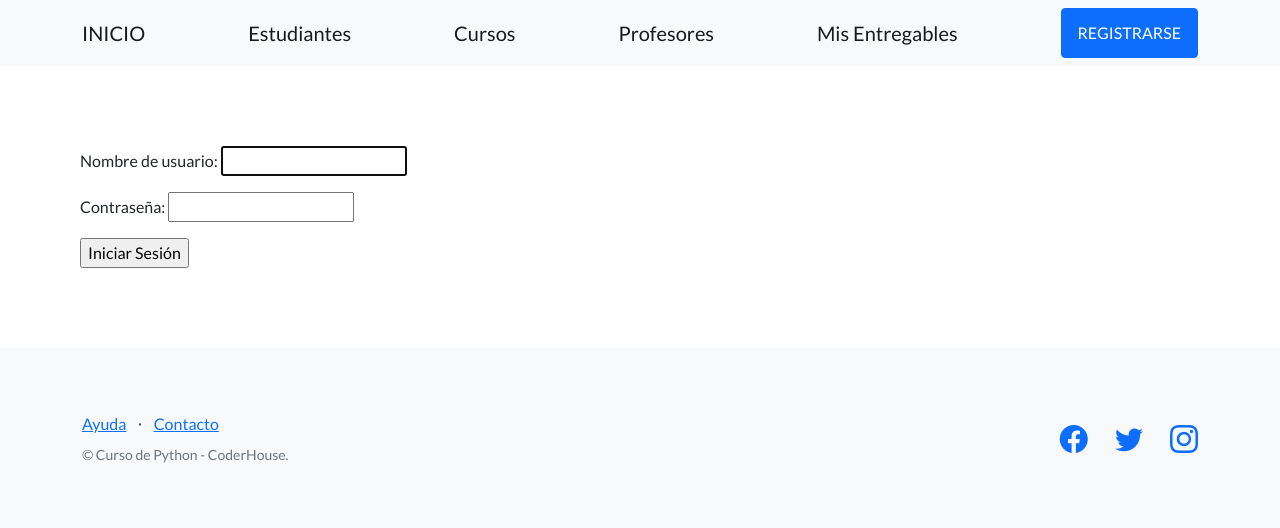
After one commit to pedrorojasg/41220_django, a Django app: page /plataforma-coder/login/ in a window 1280 px wide. The commit adds this page. Shown: the top 528 px of the page. Run offline with Django 3.2, Linux system fonts and the light colour scheme; some libraries are stand-ins or nearby versions.

Commit message:
Agregado Inicio de sesion y logout

```diff
--- /dev/null
+++ b/AppCoder/templates/AppCoder/login.html
@@ -0,0 +1,9 @@
+{% extends "AppCoder/plantilla_base.html" %}
+
+{% block contenido_base %}
+<form method="post">
+  {% csrf_token %}
+  {{ form.as_p }}
+  <input type="submit" value="Iniciar Sesión" />
+</form>
+{% endblock contenido_base %}
--- /dev/null
+++ b/AppCoder/templates/AppCoder/logout.html
@@ -0,0 +1,5 @@
+{% extends "AppCoder/plantilla_base.html" %}
+
+{% block contenido_base %}
+<h1>Te has deslogueado...</h1>
+{% endblock contenido_base %}
--- a/AppCoder/templates/AppCoder/plantilla_base.html
+++ b/AppCoder/templates/AppCoder/plantilla_base.html
@@ -32,7 +32,11 @@
                 <a class="navbar-brand" href="{% url 'cursos' %}">Cursos</a>
                 <a class="navbar-brand" href="{% url 'profesores' %}">Profesores</a>
                 <a class="navbar-brand" href="{% url 'entregables' %}">Mis Entregables</a>
+                {% if user.is_authenticated %}
+                <a class="btn btn-warning" href="{% url 'logout' %}">Cerrar Sesión</a>
+                {% else %}
                 <a class="btn btn-primary" href="{% url 'register' %}">REGISTRARSE</a>
+                {% endif %}
             </div>
         </nav>
 
--- a/AppCoder/urls.py
+++ b/AppCoder/urls.py
@@ -21,5 +21,7 @@ urlpatterns = [
     path('editar-estudiante/<int:pk>/', views.EstudianteUpdateView.as_view(), name="editar_estudiante"),
     path('eliminar-estudiante/<int:pk>/', views.EstudianteDeleteView.as_view(), name="eliminar_estudiante"),
     # URLS Usuario y sesión
+    path('login/', views.login_request, name = 'login'),
     path('register/', views.register, name = 'register'),
+    path('logout/', views.CustomLogoutView.as_view(), name = 'logout'),
 ]
--- a/AppCoder/views.py
+++ b/AppCoder/views.py
@@ -3,6 +3,7 @@ from typing import Dict
 from django.shortcuts import render, redirect, reverse
 from django.urls import reverse_lazy
 from django.views.generic import ListView, CreateView, UpdateView, DeleteView
+from django.contrib.auth.views import LogoutView
 
 from AppCoder.models import Curso, Estudiante, Profesor
 from AppCoder.forms import CursoFormulario, ProfesorFormulario, UserRegisterForm
@@ -176,3 +177,28 @@ def register(request):
     if mensaje:
         context["mensaje"] = mensaje
     return render(request, "AppCoder/registro.html", context)
+
+
+def login_request(request):
+      if request.method == "POST":
+            form = AuthenticationForm(request, data = request.POST)
+
+            if form.is_valid():
+                usuario = form.cleaned_data.get('username')
+                contra = form.cleaned_data.get('password')
+                user = authenticate(username=usuario, password=contra)
+
+                if user:
+                    login(request=request, user=user)
+                    return render(request,"AppCoder/inicio.html", {"mensaje":f"Bienvenido {usuario}"})
+                else:
+                    return render(request,"AppCoder/inicio.html", {"mensaje":"Error, datos incorrectos"})
+            else:
+                return render(request,"AppCoder/inicio.html", {"mensaje":"Error, formulario erroneo"})
+
+      form = AuthenticationForm()
+      return render(request,"AppCoder/login.html", {'form':form} )
+
+
+class CustomLogoutView(LogoutView):
+    template_name = 'AppCoder/logout.html'
```
Also changed, not shown: db.sqlite3.
